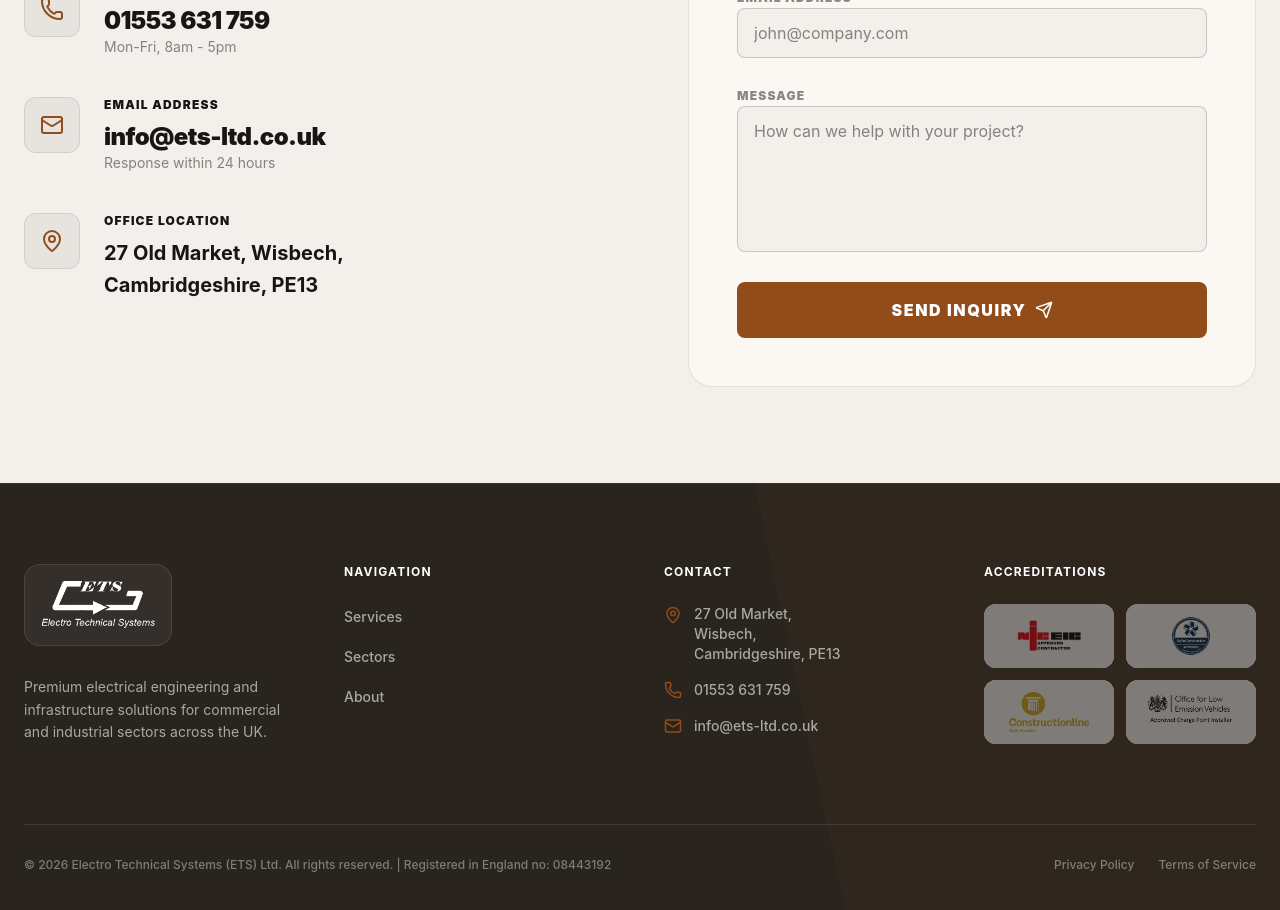
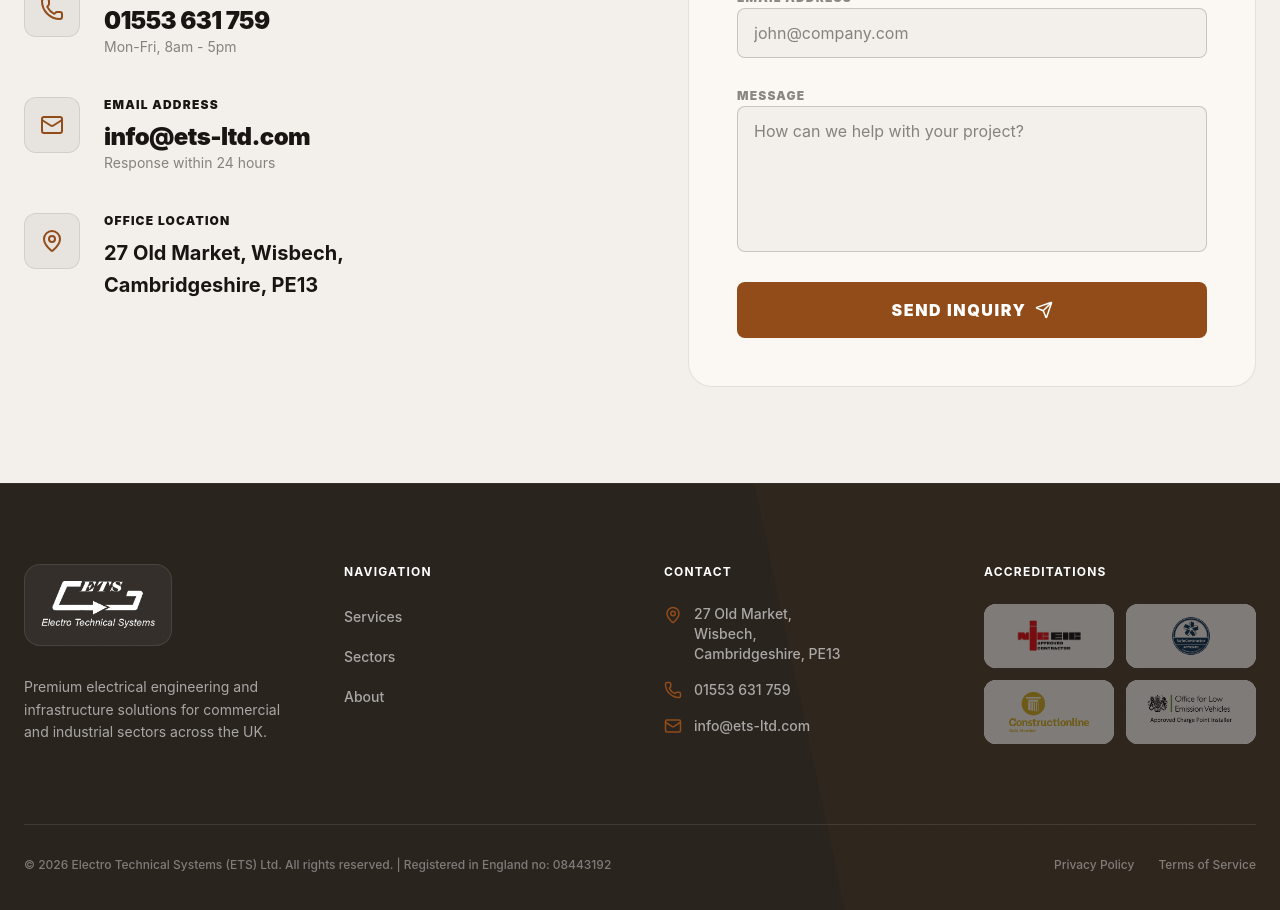
Before and after one commit to bjake0192-hash/ETS, a Next.js app: page /contact in a window 1280 px wide. Shown: the part 840-1750 px from the top of the page. Built offline with nearby package versions, Linux system fonts and the light colour scheme.

Commit message:
Update all contact email references to info@ets-ltd.com

```diff
--- a/src/app/contact/page.tsx
+++ b/src/app/contact/page.tsx
@@ -46,7 +46,7 @@ export default function ContactPage() {
                   </div>
                   <div>
                     <h4 className="text-navy-900 font-black uppercase tracking-widest text-xs mb-2">Email Address</h4>
-                    <p className="text-2xl font-black text-navy-900 tracking-tight">info@ets-ltd.co.uk</p>
+                    <p className="text-2xl font-black text-navy-900 tracking-tight">info@ets-ltd.com</p>
                     <p className="text-sm text-navy-900/50">Response within 24 hours</p>
                   </div>
                 </div>
--- a/src/components/sections/Footer.tsx
+++ b/src/components/sections/Footer.tsx
@@ -76,9 +76,9 @@ export function Footer() {
                 </a>
               </li>
               <li>
-                <a href="mailto:info@ets-ltd.co.uk" className="flex items-center gap-3 text-white/60 hover:text-electric-yellow transition-colors">
+                <a href="mailto:info@ets-ltd.com" className="flex items-center gap-3 text-white/60 hover:text-electric-yellow transition-colors">
                   <Mail size={18} className="text-electric-yellow shrink-0" />
-                  <span>info@ets-ltd.co.uk</span>
+                  <span>info@ets-ltd.com</span>
                 </a>
               </li>
             </ul>
```
